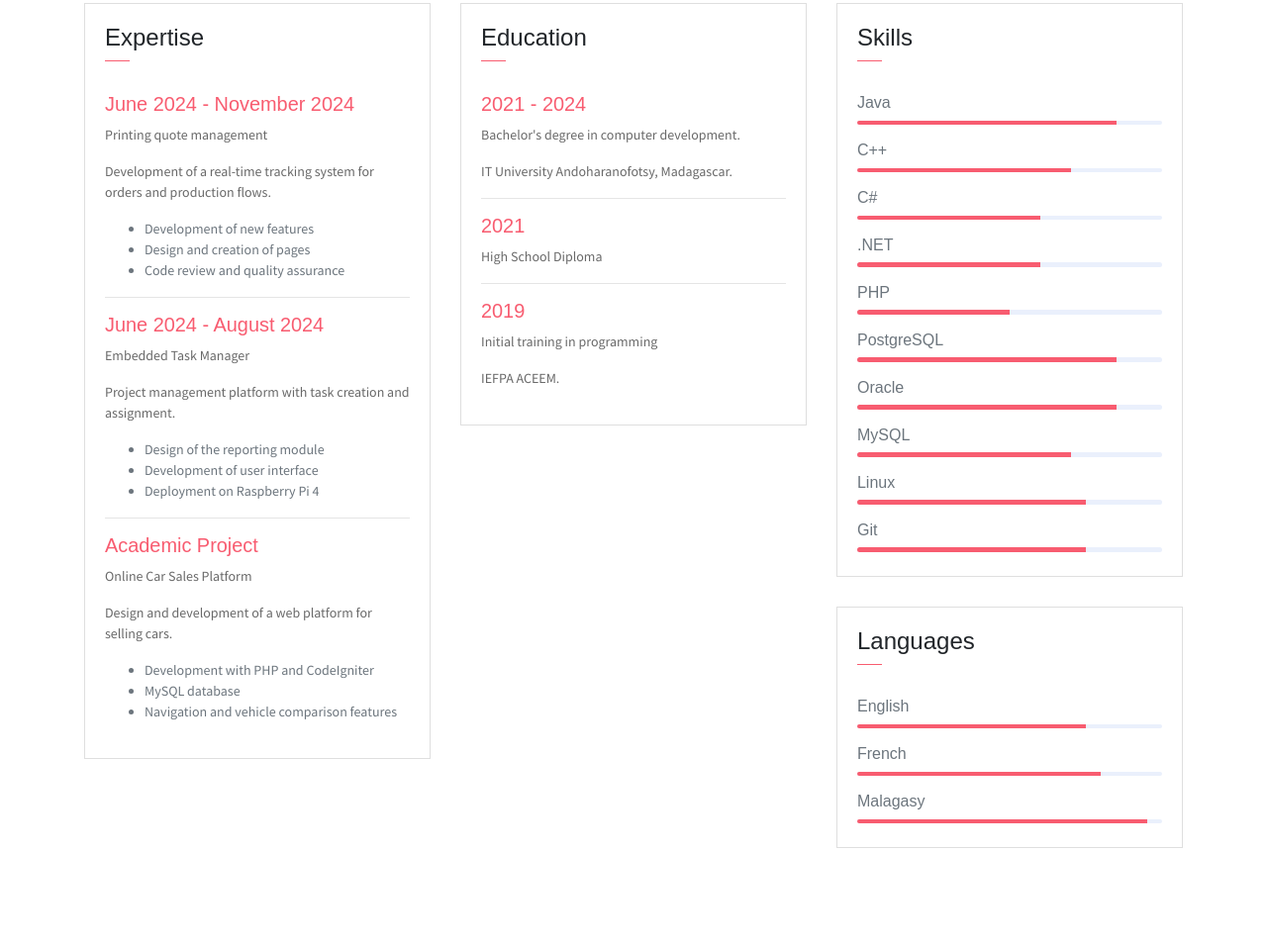
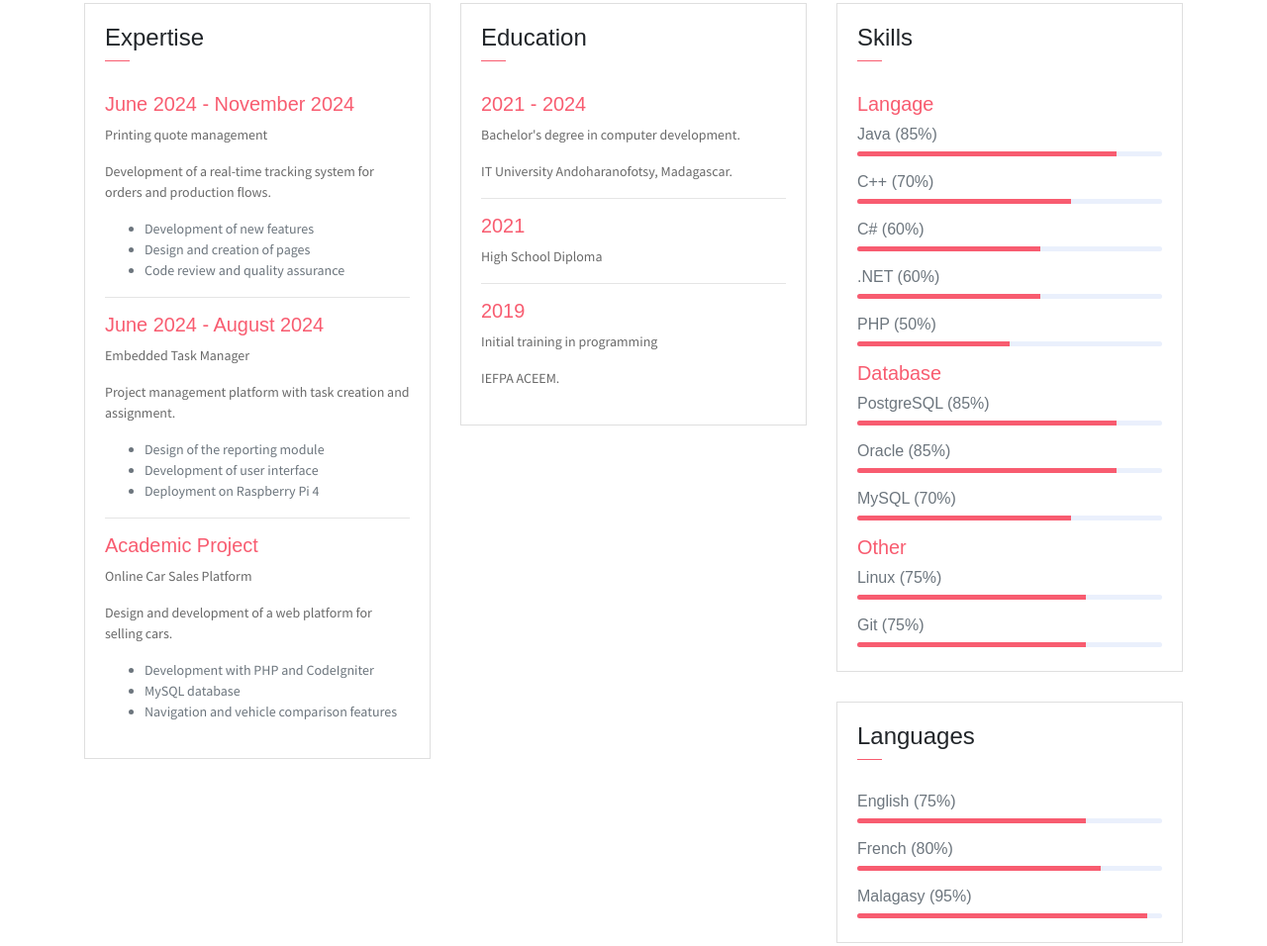
Before and after one commit to DM034/DM034.github.io, a website: page index.html in a window 1280 px wide. Shown: the part 1336-2292 px from the top of the page at 99% size. Drawn offline with Linux system fonts and the light colour scheme; a web font is replaced by a local one.

Commit message:
Update index.html

```diff
--- a/index.html
+++ b/index.html
@@ -96,7 +96,7 @@
                     <li><span>Email</span> : michaeldm034@gmail.com</li>
                     <li><span>Phone</span> : + 261 32 49 084 09</li>
                     <li><span>Skype</span> : Michael Raharison </li>
-                    <li><span>Address</span> :  IVC 153 bis Ambodivoanjo Ankaraobato, Antananavo, Madagascar.</li>
+                    <li><span>Address</span> :  IVC 153 bis Ambodivoanjo Ankaraobato, Antananarivo, Madagascar.</li>
                 </ul>
                 <ul class="social-icons pt-3">
                     <li class="social-item"><a class="social-link" href="#"><i class="ti-facebook" aria-hidden="true"></i></a></li>
@@ -218,43 +218,46 @@
                             </div>
                         </div>
                         <div class="card-body pb-2">
-                            <h6>Java</h6>
+                            <h6 class="title text-danger">Langage</h6>
+                            <h6>Java (85%)</h6>
                             <div class="progress mb-3">
                                 <div class="progress-bar bg-danger" role="progressbar" style="width: 85%" aria-valuenow="25" aria-valuemin="0" aria-valuemax="100"></div>
                             </div>
-                            <h6>C++</h6>
+                            <h6>C++ (70%)</h6>
                             <div class="progress mb-3">
                                 <div class="progress-bar bg-danger" role="progressbar" style="width: 70%" aria-valuenow="25" aria-valuemin="0" aria-valuemax="100"></div>
                             </div>
-                            <h6>C#</h6>
+                            <h6>C# (60%)</h6>
                             <div class="progress mb-3">
                                 <div class="progress-bar bg-danger" role="progressbar" style="width: 60%" aria-valuenow="25" aria-valuemin="0" aria-valuemax="100"></div>
                             </div>
-                            <h6>.NET</h6>
+                            <h6>.NET (60%)</h6>
                             <div class="progress mb-3">
                                 <div class="progress-bar bg-danger" role="progressbar" style="width: 60%" aria-valuenow="25" aria-valuemin="0" aria-valuemax="100"></div>
                             </div>
-                            <h6>PHP</h6>
+                            <h6>PHP (50%)</h6>
                             <div class="progress mb-3">
                                 <div class="progress-bar bg-danger" role="progressbar" style="width: 50%" aria-valuenow="25" aria-valuemin="0" aria-valuemax="100"></div>
                             </div>
-                            <h6>PostgreSQL</h6>
+                            <h6 class="title text-danger">Database</h6>
+                            <h6>PostgreSQL (85%)</h6>
                             <div class="progress mb-3">
                                 <div class="progress-bar bg-danger" role="progressbar" style="width: 85%" aria-valuenow="25" aria-valuemin="0" aria-valuemax="100"></div>
                             </div>
-                            <h6>Oracle</h6>
+                            <h6>Oracle (85%)</h6>
                             <div class="progress mb-3">
                                 <div class="progress-bar bg-danger" role="progressbar" style="width: 85%" aria-valuenow="25" aria-valuemin="0" aria-valuemax="100"></div>
                             </div>
-                            <h6>MySQL</h6>
+                            <h6>MySQL (70%)</h6>
                             <div class="progress mb-3">
                                 <div class="progress-bar bg-danger" role="progressbar" style="width: 70%" aria-valuenow="25" aria-valuemin="0" aria-valuemax="100"></div>
                             </div>
-                            <h6>Linux</h6>
+                            <h6 class="title text-danger">Other</h6>
+                            <h6>Linux (75%)</h6>
                             <div class="progress mb-3">
                                 <div class="progress-bar bg-danger" role="progressbar" style="width: 75%" aria-valuenow="25" aria-valuemin="0" aria-valuemax="100"></div>
                             </div>
-                            <h6>Git</h6>
+                            <h6>Git (75%)</h6>
                             <div class="progress mb-3">
                                 <div class="progress-bar bg-danger" role="progressbar" style="width: 75%" aria-valuenow="25" aria-valuemin="0" aria-valuemax="100"></div>
                             </div>
@@ -268,15 +271,15 @@
                             </div>
                         </div>
                         <div class="card-body pb-2">
-                           <h6>English</h6>
+                           <h6>English (75%)</h6>
                             <div class="progress mb-3">
                                 <div class="progress-bar bg-danger" role="progressbar" style="width: 75%" aria-valuenow="25" aria-valuemin="0" aria-valuemax="100"></div>
                             </div>
-                            <h6>French</h6>
+                            <h6>French (80%)</h6>
                             <div class="progress mb-3">
                                 <div class="progress-bar bg-danger" role="progressbar" style="width: 80%" aria-valuenow="25" aria-valuemin="0" aria-valuemax="100"></div>
                             </div>
-                            <h6>Malagasy</h6>
+                            <h6>Malagasy (95%)</h6>
                             <div class="progress mb-3">
                                 <div class="progress-bar bg-danger" role="progressbar" style="width: 95%" aria-valuenow="50" aria-valuemin="0" aria-valuemax="100"></div>
                             </div>
@@ -578,7 +581,7 @@
                                 <i class="ti-map-alt icon-md"></i>
                             </div>
                             <div class="col-10">
-                                <h6 class="d-inline">Address :<br> <span class="text-muted">IVC 153 bis Ambodivoanjo Ankaraobato, Antananavo, Madagascar.</span></h6>
+                                <h6 class="d-inline">Address :<br> <span class="text-muted">IVC 153 bis Ambodivoanjo Ankaraobato, Antananarivo, Madagascar.</span></h6>
                             </div>
                         </div>
                         <div class="row mb-2">
```
